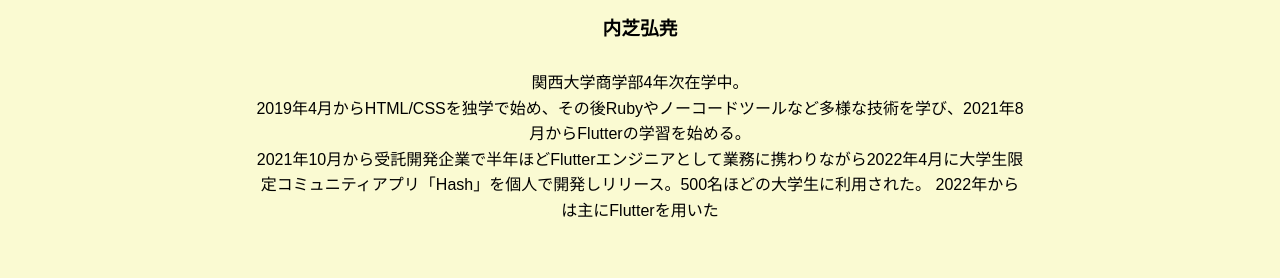
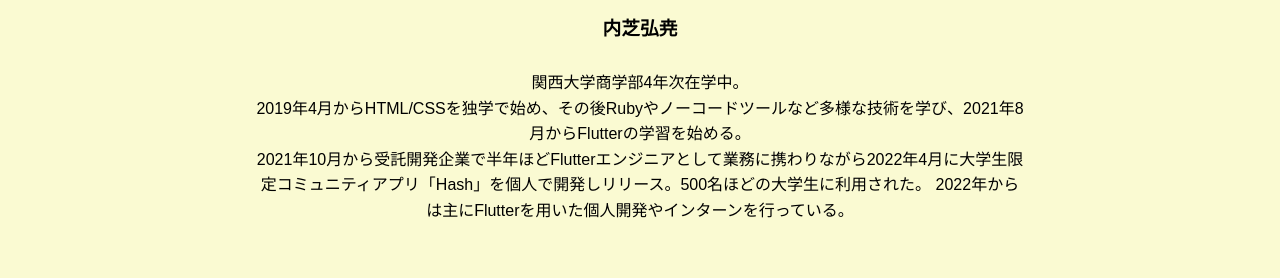
Before and after one commit to HirotakaUchishiba/my_portforio, a plain HTML site: page index.html in a window 1280 px wide. Shown: the part 1235-1513 px from the top of the page. Drawn offline with Linux system fonts and the light colour scheme.

Commit message:
軽微な修正

```diff
--- a/index.html
+++ b/index.html
@@ -45,7 +45,7 @@
           関西大学商学部4年次在学中。<br />
           2019年4月からHTML/CSSを独学で始め、その後Rubyやノーコードツールなど多様な技術を学び、2021年8月からFlutterの学習を始める。<br />
           2021年10月から受託開発企業で半年ほどFlutterエンジニアとして業務に携わりながら2022年4月に大学生限定コミュニティアプリ「Hash」を個人で開発しリリース。500名ほどの大学生に利用された。
-          2022年からは主にFlutterを用いた
+          2022年からは主にFlutterを用いた個人開発やインターンを行っている。
         </p>
       </div>
     </section>
```
